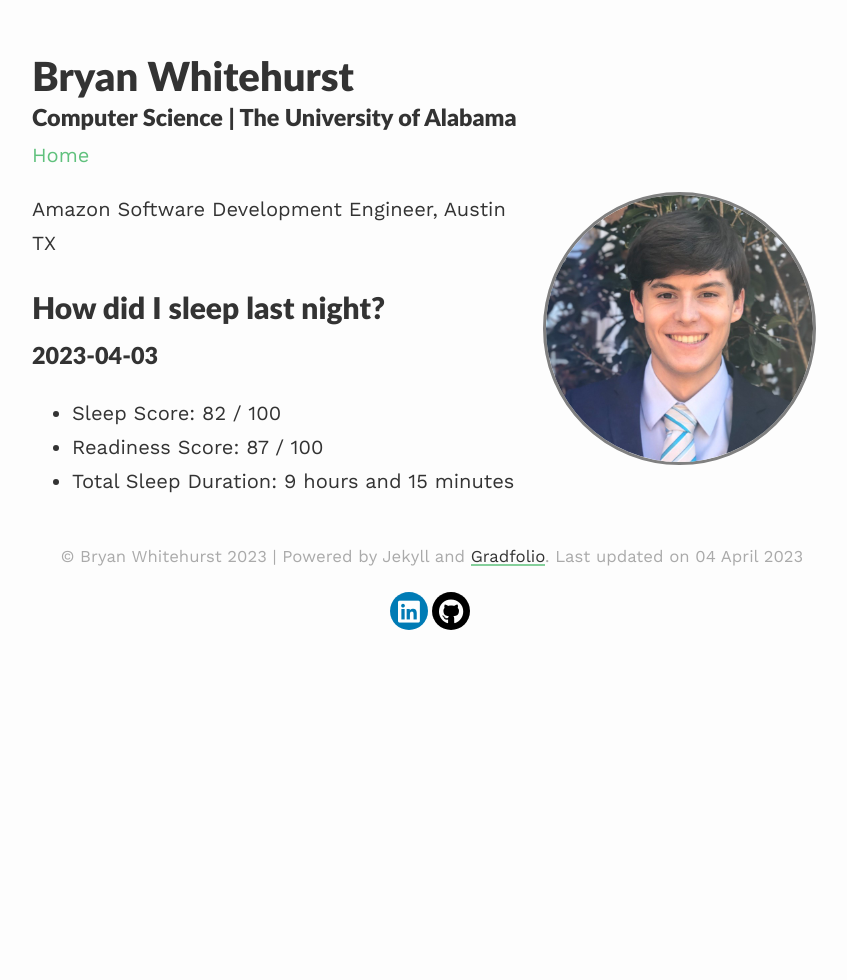
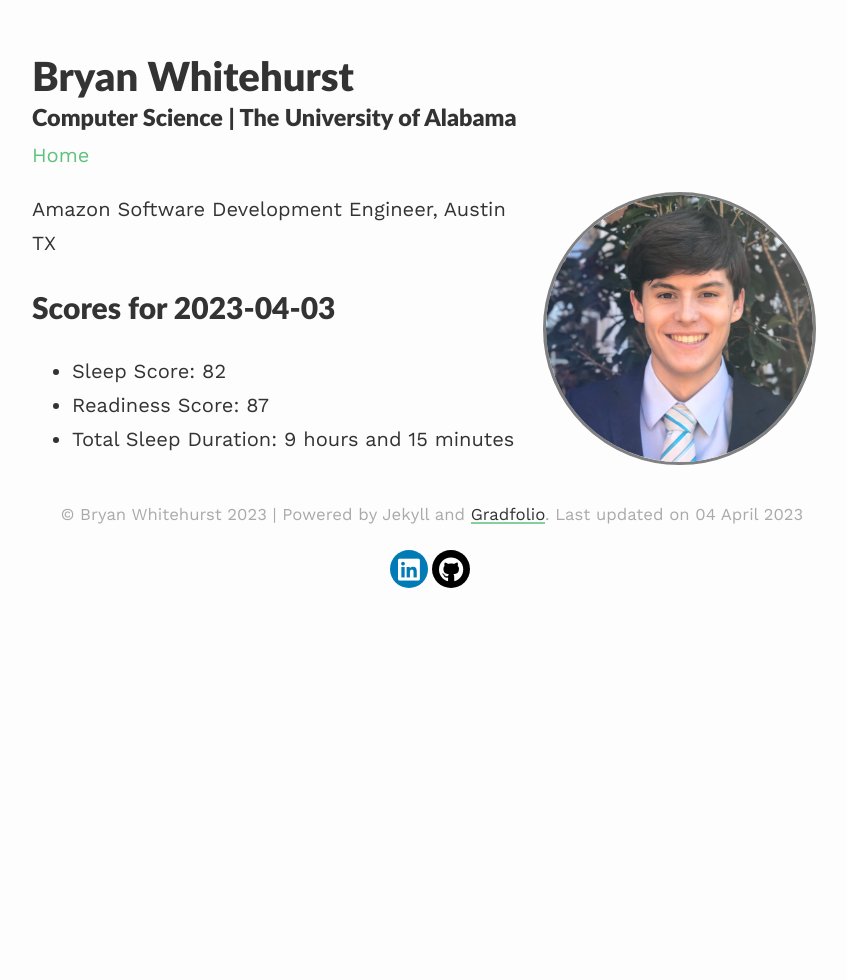
Before and after one commit to BryanWhitehurst/bryanwhitehurst.github.io, a Jekyll site: the page built from index.md, in a window 1280 px wide. Shown: the whole page, without its empty margins (208-1055 px from the left). Built offline with Jekyll 4.4.1, drawn with Linux system fonts in a browser that asks for light colours; nearby versions of some CDN libraries.

Commit message:
daily oura update

```diff
--- a/index.md
+++ b/index.md
@@ -9,8 +9,7 @@ published: true
 
 Amazon Software Development Engineer, Austin TX
 
-# How did I sleep last night?
-### 2023-04-03
-- Sleep Score: 82 / 100
-- Readiness Score: 87 / 100
+# Scores for 2023-04-03
+- Sleep Score: 82
+- Readiness Score: 87
 - Total Sleep Duration: 9 hours and 15 minutes
```
